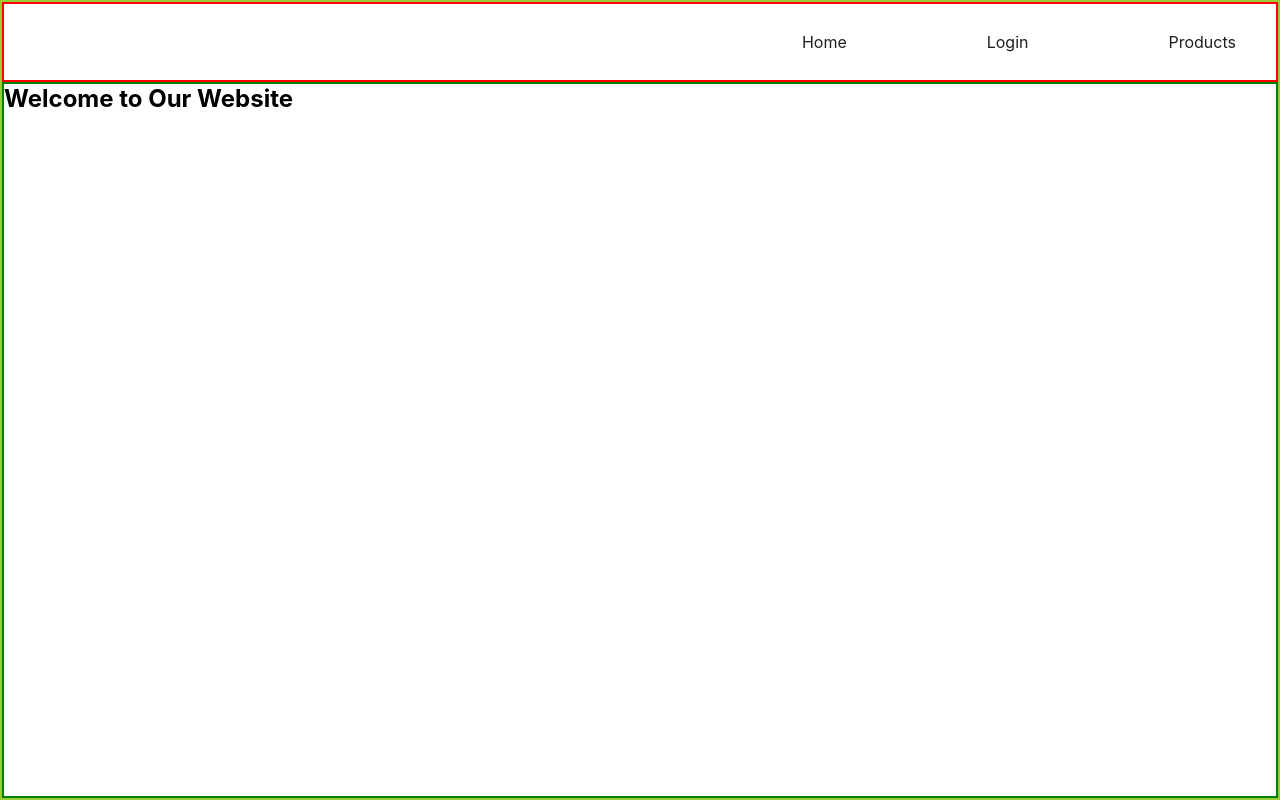
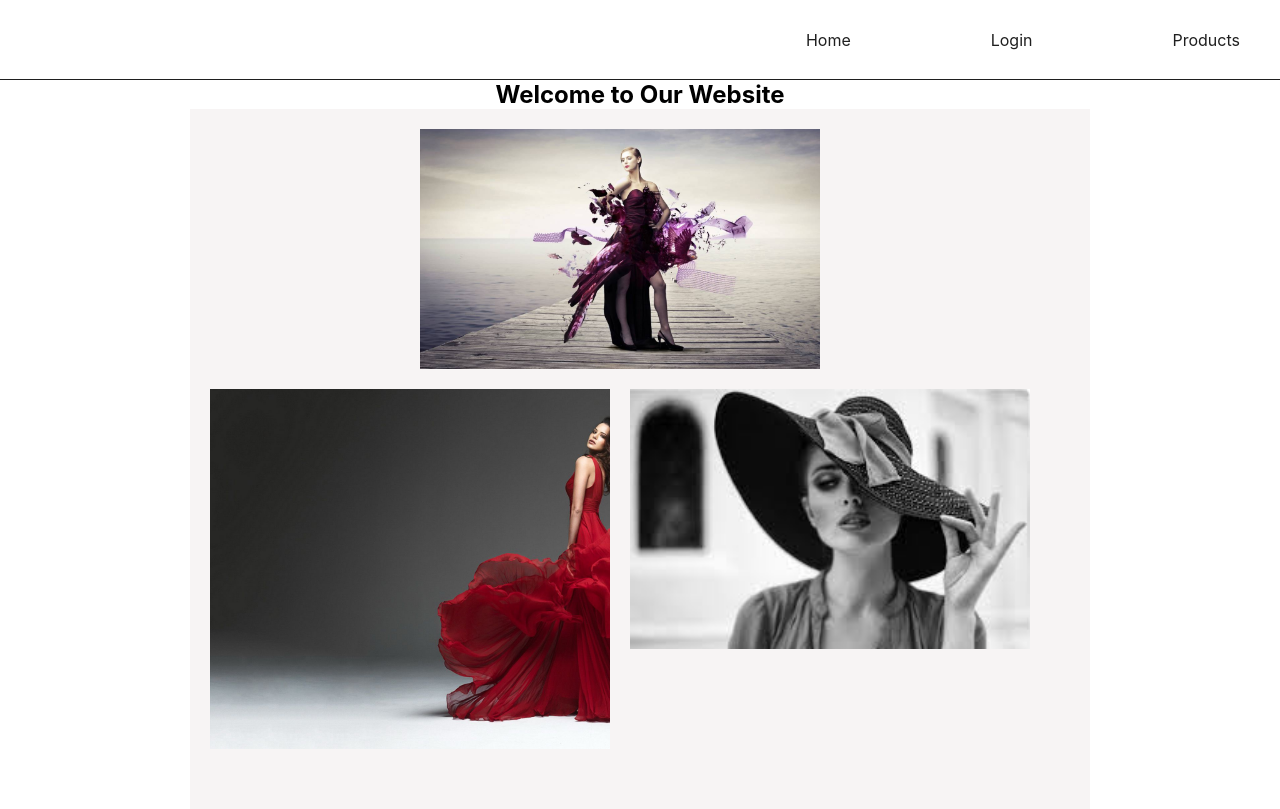
Before and after one commit to SBastos800/makeupapp, a React (Create React App) app: page /landing in a window 1280 px wide. Built offline with nearby package versions, Linux system fonts and the light colour scheme; a web font is replaced by a local one.

Commit message:
placed images in the home page

```diff
--- a/src/components/LandingPage/LandingPage.jsx
+++ b/src/components/LandingPage/LandingPage.jsx
@@ -5,14 +5,14 @@ import styles from "./LandingPage.module.scss";
 export default class LandingPage extends Component {
     render() {
         return (
-            <section>
+            <section className={styles.homePage}>
                 <h1>Welcome to Our Website</h1>
-                <div>
-                    <div>
-                       <div className={styles.one}></div>
-                       <div className={styles.two}></div>
-                       <div className={styles.three}></div>
-                       <div className={styles.four}></div>
+                <div className={styles.gridWrapper}>
+                    <div className={styles.pictures}>
+                        <div className={styles.one}></div>
+                        <div className={styles.two}></div>
+                        <div className={styles.three}></div>
+                        <div className={styles.four}></div>
                     </div>
                 </div>
             </section>
--- a/src/components/LandingPage/LandingPage.module.scss
+++ b/src/components/LandingPage/LandingPage.module.scss
@@ -0,0 +1,55 @@
+
+.homePage {
+    display: flex;
+    flex-direction: column;
+    justify-content: center;
+    align-items: center;
+
+    .gridWrapper {
+        display: flex;
+        height: 700px;
+        width: 900px;
+        // border: 2px solid black;
+
+        .pictures {
+            display: grid;
+            height: 100%;
+            width: 100%;
+            padding: 20px;
+            grid-template-rows: 3fr 1fr 2fr 1fr ;
+            grid-template-columns:1fr 1fr 1fr 1fr;
+            grid-gap: 20px;
+            grid-template-areas:
+
+            ".  one one ."
+            "two two three three"
+            "two two three three"
+            "two two . .";
+            background-color:#f7f4f4;
+
+            .one {
+                grid-area: one;
+                background-image: url("../../static/pink.jpg");
+                background-size: cover;
+            }
+            .two {
+                grid-area: two;
+                background-image: url("../../static/dress.jpg");
+                background-size: cover;
+
+            }
+            .three {
+                grid-area: three;
+                background-image: url("../../static/black.jpg");
+                background-size: cover;
+            }
+            .four {
+                grid-area: four;
+                // background-image: url("../../static/elegance.png");
+                // background-size: cover;
+
+            }
+        }
+    }
+
+}
--- a/src/components/NavBar/NavBar.module.scss
+++ b/src/components/NavBar/NavBar.module.scss
@@ -4,7 +4,7 @@
     align-items: center;
     height: 10%;
     width: 100%;
-    border: 2px solid red;
+    border-bottom: 0.5px solid#1f1f1f;
 
     .navList {
         display: flex;
--- a/src/components/Products/Product/Product.module.scss
+++ b/src/components/Products/Product/Product.module.scss
@@ -1,7 +1,7 @@
 .productContainer {
     display: flex;
     flex-direction: column;
-    border: 2px solid pink;
+    // border: 2px solid pink;
     height: 400px;
     width: 500px;
     justify-content: space-evenly;
--- a/src/components/Products/Products.module.scss
+++ b/src/components/Products/Products.module.scss
@@ -4,6 +4,8 @@
     // align-items: center;
     height: 100%;
     font-family: Abel;
+
+
 
     h1 {
         text-align: center;
@@ -15,6 +17,7 @@
         display: flex;
         justify-content: flex-end;
         padding: 20px;
+        margin-right: 65px;
         transition: 0.5s;
          button {
              padding: 10px;
@@ -31,8 +34,15 @@
 
     .individualProduct {
         display: flex;
-        flex-direction: column;
-        align-items: center;
+        // flex-direction: column;
+        // height: 100%;
+        // width: 100%;
+        flex-wrap: wrap;
+        align-items: flex-start;
+        justify-content: space-evenly;
+
+
+
 
     }
 
--- a/src/components/Products/SearchBar/SearchBar.module.scss
+++ b/src/components/Products/SearchBar/SearchBar.module.scss
@@ -7,5 +7,15 @@
     padding: 10px;
     text-align: right;
     margin: 20px;
+    border:0;
+    outline:0;
+    border-bottom: 0.5px solid  #1f1f1f;
+
+    &:hover {
+        transition: 0.5s;
+        box-shadow: 10px 10px 10px rgba(0,0,0, 0.5);
+    }
+
+
 
 }
--- a/src/containers/App/App.module.scss
+++ b/src/containers/App/App.module.scss
@@ -5,7 +5,7 @@
 }
 
 .app {
-  border: 2px solid yellowgreen;
+  // border: 2px solid yellowgreen;
   height: 100vh;
   width: 100%;
 }
--- a/src/routes/router.module.scss
+++ b/src/routes/router.module.scss
@@ -1,5 +1,5 @@
 .container {
     width: 100%;
     height: 90%;
-    border: 2px solid green;
+    // border: 2px solid green;
 }
```
Also changed, not shown: src/static/dress.jpg (added).
